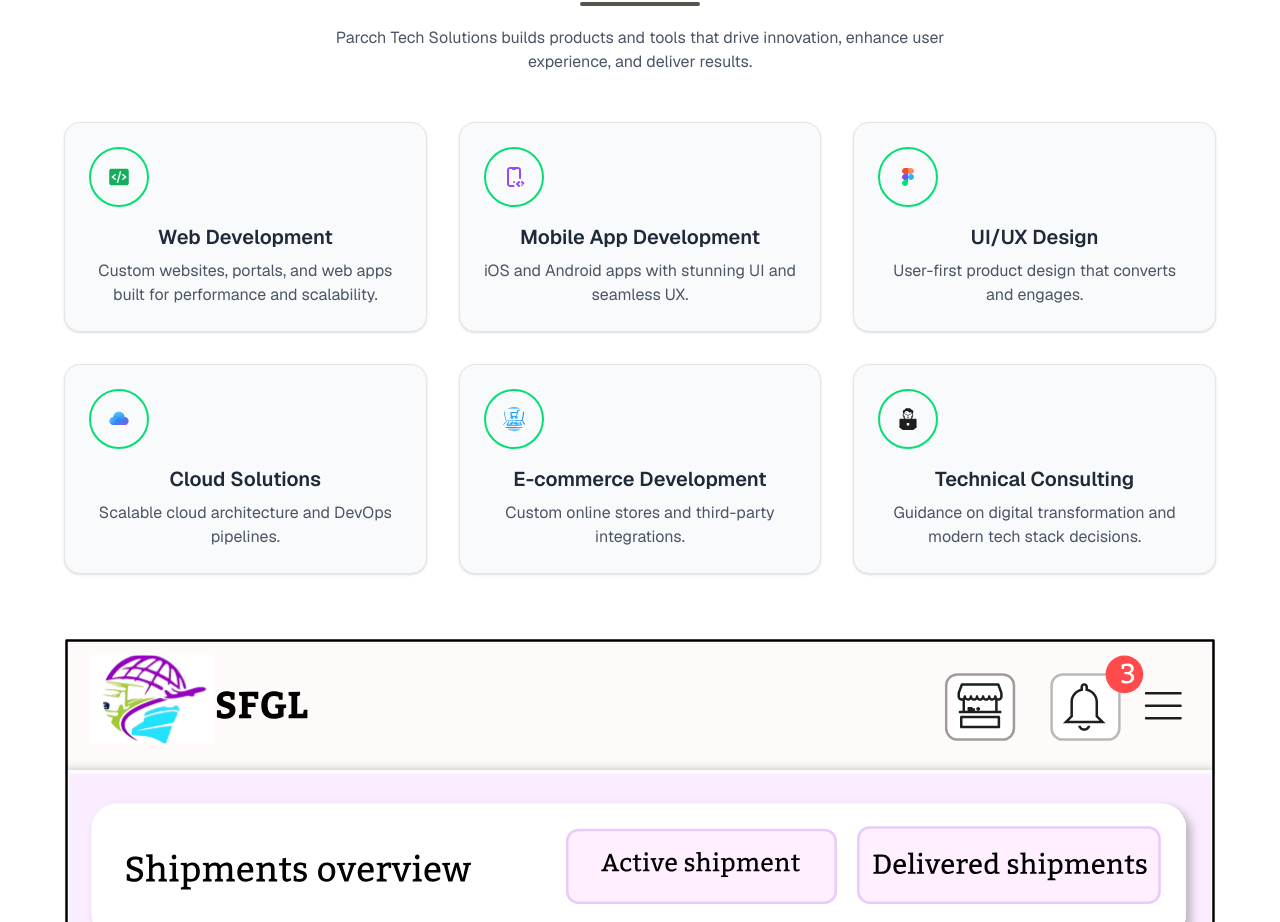
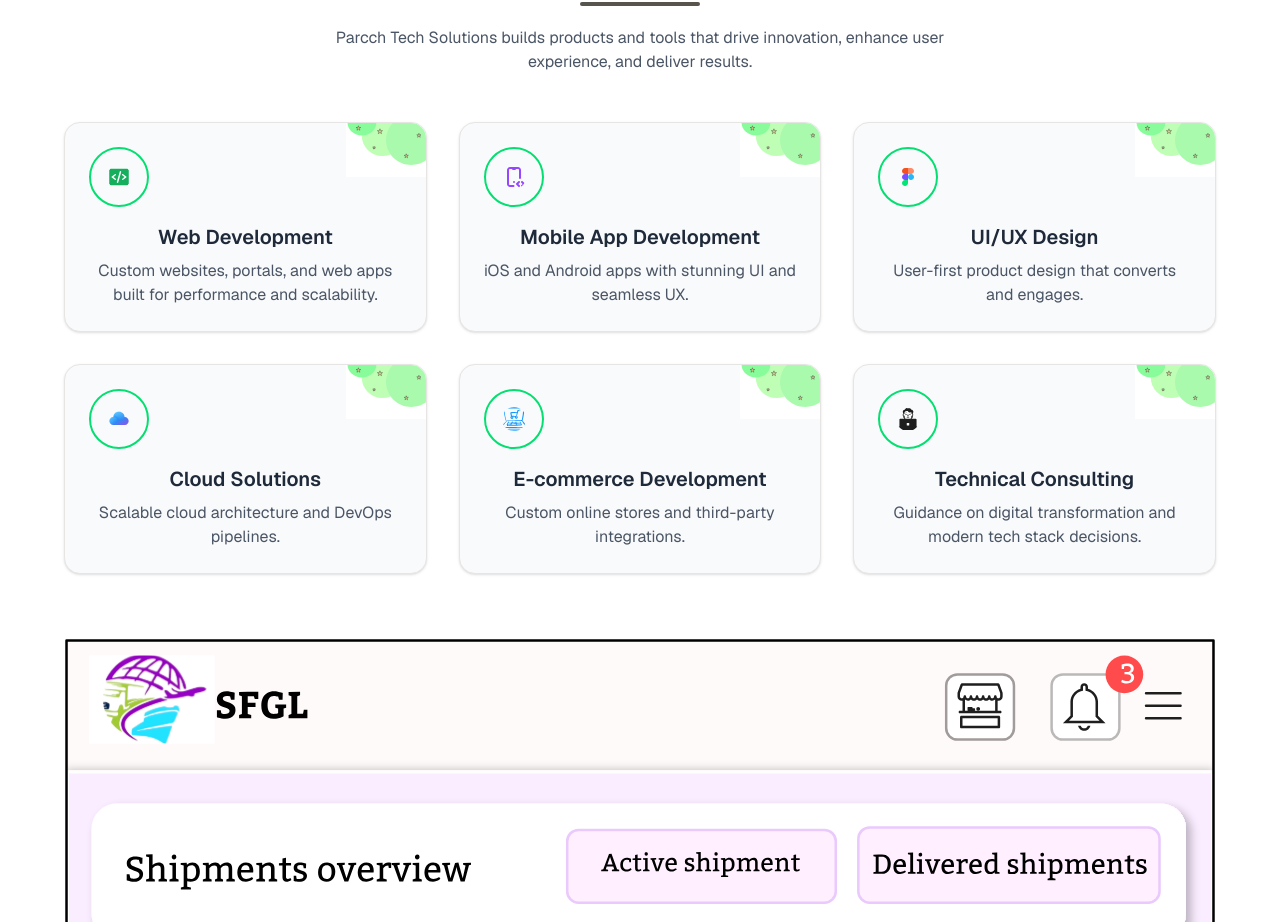
Before and after one commit to Akuafo-Patawah12/Joint_Portfolio, a Next.js app in the folder frontend/: page / in a window 1280 px wide. Shown: the part 1440-2362 px from the top of the page. Built offline with nearby package versions, Linux system fonts and the light colour scheme.

Commit message:
update all

```diff
--- a/frontend/src/app/(components)/NavModal.tsx
+++ b/frontend/src/app/(components)/NavModal.tsx
@@ -59,7 +59,7 @@ const NavModal = () => {
 </div>
 <div className="bg-white border-t border-green-200 w-full px-[2.5%] h-4/5 rounded-t-2xl">
       <div className="flex items-center justify-between p-4 border-b-4 border-gray-100">
-        <h2 className="text-lg font-semibold">Menu</h2>
+        <h2 className="text-lg font-semibold">Quick Access</h2>
         <button onClick={toggleSidebar}>
           <XIcon className="w-5 h-5" />
         </button>
--- a/frontend/src/app/page.tsx
+++ b/frontend/src/app/page.tsx
@@ -15,6 +15,7 @@ import code from "./assets/code.svg"
 import cloud from "./assets/cloud.svg"
 import get_started from "./assets/get_started.svg"
 import mobile_code from "./assets/mobile_code.svg"
+import cloud_stars from "./assets/cloud_stars.svg"
 import consult from "./assets/consult.svg"
 import ecommerce from "./assets/ecommerce.svg"
 import Linkicon from "./assets/Linkicon.svg"
@@ -355,8 +356,9 @@ const characterAnimation = {
           {services.map((service, index) => (
             <div
               key={index}
-              className="rounded-2xl border border-stone-200 bg-gray-50  p-6 shadow hover:shadow-lg transition"
+              className="rounded-2xl overflow-hidden relative border border-stone-200 bg-gray-50  p-6 shadow hover:shadow-lg transition"
             >
+              <Image src={cloud_stars} alt={"cloud_stars"} width={80} height={80} className="absolute top-0 right-0 l" />
               <Image src={service.icon} alt={"image" + index} className="text-4xl  mb-4 p-4 border-2 border-green-400 rounded-full" />
               <h3 className="text-xl font-semibold text-gray-800  mb-2">
                 {service.title}
```
Also changed, not shown: frontend/src/app/assets/cloud_stars.svg (added).
